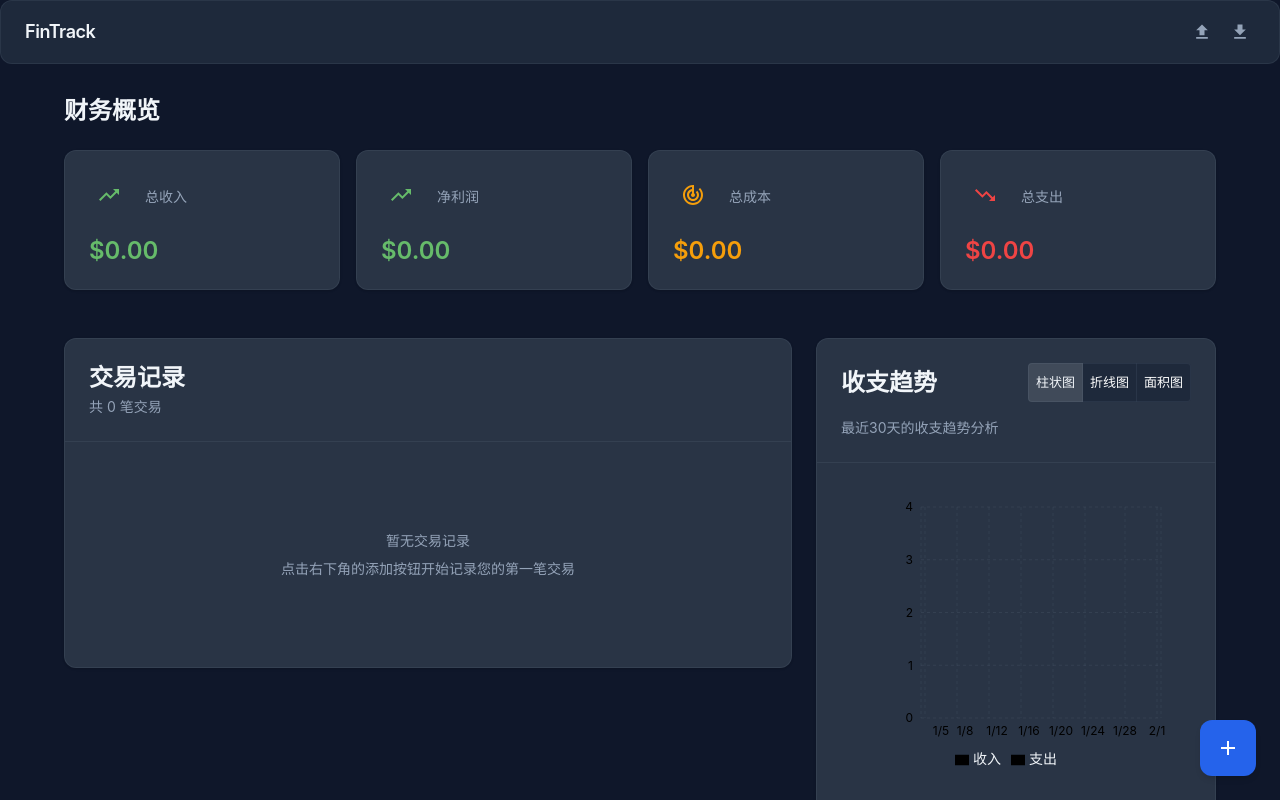
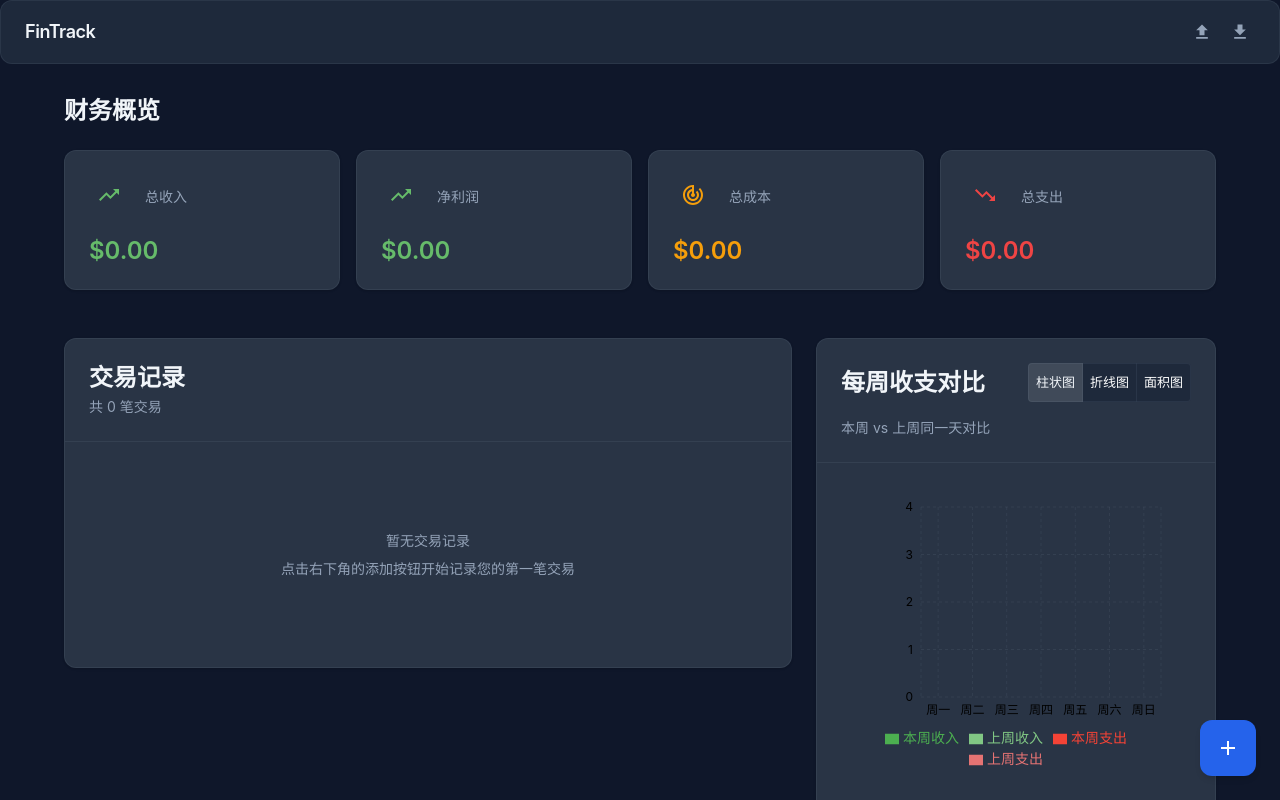
Before and after one commit to Integ/FinTrack, a React (Create React App) app: page / in a window 1280 px wide. Shown: the top 800 px of the page. Built offline with nearby package versions, Linux system fonts and the light colour scheme.

Commit message:
feat: Replace the daily chart with a weekly income and expense comparison view.

```diff
--- a/src/components/DailyChart.tsx
+++ b/src/components/DailyChart.tsx
@@ -5,12 +5,14 @@ import { useSelector } from 'react-redux';
 import { RootState } from '../store';
 import { Transaction } from '../types/transaction';
 
-interface DailyData {
-    date: string;
-    income: number;
-    expense: number;
-    cost: number;
-    totalExpense: number; // 支出和成本的总和
+interface WeeklyComparisonData {
+    dayLabel: string;      // "周一", "周二", etc.
+    date: string;          // 本周日期 YYYY-MM-DD
+    lastWeekDate: string;  // 上周同一天日期
+    income: number;        // 本周收入
+    expense: number;       // 本周支出（包含成本）
+    lastWeekIncome: number;    // 上周收入
+    lastWeekExpense: number;   // 上周支出
 }
 
 const DailyChart: React.FC = () => {
@@ -27,78 +29,105 @@ const DailyChart: React.FC = () => {
             return `${year}-${month}-${day}`;
         };
 
-        // 生成最近30天的日期数组（含今天）
-        const dates: string[] = [];
+        const dayLabels = ['周日', '周一', '周二', '周三', '周四', '周五', '周六'];
+
+        // 获取本周的周一日期
         const today = new Date();
+        const dayOfWeek = today.getDay(); // 0 = 周日, 1 = 周一, ...
+        const mondayOffset = dayOfWeek === 0 ? -6 : 1 - dayOfWeek;
 
-        for (let i = 29; i >= 0; i--) {
-            const date = new Date(today);
-            date.setDate(date.getDate() - i);
-            // 使用本地时间格式化 YYYY-MM-DD，避免UTC导致的跨天偏移
-            dates.push(formatLocalDate(date));
+        const thisMonday = new Date(today);
+        thisMonday.setDate(today.getDate() + mondayOffset);
+
+        const lastMonday = new Date(thisMonday);
+        lastMonday.setDate(thisMonday.getDate() - 7);
+
+        // 生成本周和上周的日期数组（周一到周日）
+        const thisWeekDates: string[] = [];
+        const lastWeekDates: string[] = [];
+
+        for (let i = 0; i < 7; i++) {
+            const thisWeekDate = new Date(thisMonday);
+            thisWeekDate.setDate(thisMonday.getDate() + i);
+            thisWeekDates.push(formatLocalDate(thisWeekDate));
+
+            const lastWeekDate = new Date(lastMonday);
+            lastWeekDate.setDate(lastMonday.getDate() + i);
+            lastWeekDates.push(formatLocalDate(lastWeekDate));
         }
 
-        // 按日期统计收入
-        const dailyMap = new Map<string, DailyData>();
-
-        // 初始化所有日期为0
-        dates.forEach(date => {
-            dailyMap.set(date, {
-                date: date,
+        // 初始化每周数据
+        const weeklyData: WeeklyComparisonData[] = [];
+        for (let i = 0; i < 7; i++) {
+            const dayIndex = (i + 1) % 7; // 周一=1, 周二=2, ..., 周日=0
+            weeklyData.push({
+                dayLabel: dayLabels[dayIndex === 0 ? 0 : dayIndex],
+                date: thisWeekDates[i],
+                lastWeekDate: lastWeekDates[i],
                 income: 0,
                 expense: 0,
-                cost: 0,
-                totalExpense: 0,
+                lastWeekIncome: 0,
+                lastWeekExpense: 0,
             });
-        });
+        }
 
-        // 统计每笔交易的收入、支出和成本
+        // 统计每笔交易
         transactions.forEach((transaction: Transaction) => {
             const transactionDate = transaction.date;
-            if (dailyMap.has(transactionDate)) {
-                const dayData = dailyMap.get(transactionDate)!;
+
+            // 检查是否在本周
+            const thisWeekIndex = thisWeekDates.indexOf(transactionDate);
+            if (thisWeekIndex !== -1) {
                 if (transaction.type === 'income') {
-                    dayData.income += transaction.amount;
-                    // 如果有成本，累加成本
+                    weeklyData[thisWeekIndex].income += transaction.amount;
+                    // 成本也计入支出
                     if (transaction.cost !== undefined) {
-                        dayData.cost += transaction.cost;
+                        weeklyData[thisWeekIndex].expense += transaction.cost;
                     }
                 } else if (transaction.type === 'expense') {
-                    dayData.expense += transaction.amount;
+                    weeklyData[thisWeekIndex].expense += transaction.amount;
+                }
+            }
+
+            // 检查是否在上周
+            const lastWeekIndex = lastWeekDates.indexOf(transactionDate);
+            if (lastWeekIndex !== -1) {
+                if (transaction.type === 'income') {
+                    weeklyData[lastWeekIndex].lastWeekIncome += transaction.amount;
+                    // 成本也计入支出
+                    if (transaction.cost !== undefined) {
+                        weeklyData[lastWeekIndex].lastWeekExpense += transaction.cost;
+                    }
+                } else if (transaction.type === 'expense') {
+                    weeklyData[lastWeekIndex].lastWeekExpense += transaction.amount;
                 }
             }
         });
 
-        // 转换为数组并格式化日期显示（以本地时间解析）
-        // 将支出和成本合并，并转换为负值，使柱状图向下展示
-        const data = Array.from(dailyMap.values()).map(item => {
-            const [yearStr, monthStr, dayStr] = item.date.split('-');
-            const dateObj = new Date(
-                Number(yearStr),
-                Number(monthStr) - 1,
-                Number(dayStr)
-            );
-            const month = dateObj.getMonth() + 1;
-            const day = dateObj.getDate();
-            // 合并支出和成本
-            const totalExpense = item.expense + item.cost;
-            return {
-                ...item,
-                // 保留原始正值用于 tooltip 显示
-                expense: item.expense,
-                cost: item.cost,
-                // 合并后的总值，转换为负值，向下展示
-                totalExpense: -totalExpense,
-                dateLabel: `${month}/${day}`, // 显示为 MM/DD 格式
-            };
-        });
-        return data;
+        // 转换支出为负值用于图表展示
+        return weeklyData.map(item => ({
+            ...item,
+            // 保留原始正值用于 tooltip
+            expensePositive: item.expense,
+            lastWeekExpensePositive: item.lastWeekExpense,
+            // 转换为负值用于图表
+            expense: -item.expense,
+            lastWeekExpense: -item.lastWeekExpense,
+        }));
     }, [transactions]);
 
-    const CustomTooltip = ({ active, payload, label }: any) => {
+    const CustomTooltip = ({ active, payload }: any) => {
         if (active && payload && payload.length) {
-            const p0 = payload[0];
-            const dateLabel = p0?.payload?.dateLabel || label;
+            const data = payload[0]?.payload;
+            if (!data) return null;
+
+            // 计算变化百分比
+            const incomeChange = data.lastWeekIncome > 0
+                ? ((data.income - data.lastWeekIncome) / data.lastWeekIncome * 100).toFixed(1)
+                : data.income > 0 ? '+∞' : '0';
+            const expenseChange = data.lastWeekExpensePositive > 0
+                ? ((data.expensePositive - data.lastWeekExpensePositive) / data.lastWeekExpensePositive * 100).toFixed(1)
+                : data.expensePositive > 0 ? '+∞' : '0';
 
             return (
                 <Paper
@@ -109,23 +138,64 @@ const DailyChart: React.FC = () => {
                         borderColor: 'divider',
                         borderRadius: 2,
                         boxShadow: '0 4px 12px rgba(0, 0, 0, 0.15)',
+                        minWidth: 200,
                     }}
                 >
-                    {dateLabel && (
-                        <Typography variant="body2" sx={{ fontWeight: 600, mb: 1.5 }}>
-                            {dateLabel}
+                    <Typography variant="body2" sx={{ fontWeight: 600, mb: 1.5 }}>
+                        {data.dayLabel}
+                    </Typography>
+
+                    <Box sx={{ mb: 1.5 }}>
+                        <Typography variant="caption" color="text.secondary">
+                            本周 ({data.date.slice(5)})
                         </Typography>
-                    )}
-                    {payload.map((entry: any, index: number) => {
-                        const value = Math.abs(entry.value || 0);
-                        return (
-                            <Box key={index} sx={{ mb: 0.5 }}>
-                                <Typography variant="body2" sx={{ color: entry.color }}>
-                                    {entry.name}: ${value.toFixed(2)}
-                                </Typography>
-                            </Box>
-                        );
-                    })}
+                        <Box sx={{ display: 'flex', justifyContent: 'space-between' }}>
+                            <Typography variant="body2" sx={{ color: 'success.main' }}>
+                                收入: ${data.income.toFixed(2)}
+                            </Typography>
+                        </Box>
+                        <Box sx={{ display: 'flex', justifyContent: 'space-between' }}>
+                            <Typography variant="body2" sx={{ color: 'error.main' }}>
+                                支出: ${data.expensePositive.toFixed(2)}
+                            </Typography>
+                        </Box>
+                    </Box>
+
+                    <Box sx={{ mb: 1.5 }}>
+                        <Typography variant="caption" color="text.secondary">
+                            上周 ({data.lastWeekDate.slice(5)})
+                        </Typography>
+                        <Box sx={{ display: 'flex', justifyContent: 'space-between' }}>
+                            <Typography variant="body2" sx={{ color: 'success.light' }}>
+                                收入: ${Math.abs(data.lastWeekIncome).toFixed(2)}
+                            </Typography>
+                        </Box>
+                        <Box sx={{ display: 'flex', justifyContent: 'space-between' }}>
+                            <Typography variant="body2" sx={{ color: 'error.light' }}>
+                                支出: ${data.lastWeekExpensePositive.toFixed(2)}
+                            </Typography>
+                        </Box>
+                    </Box>
+
+                    <Box sx={{ borderTop: '1px solid', borderColor: 'divider', pt: 1 }}>
+                        <Typography variant="caption" color="text.secondary">
+                            环比变化
+                        </Typography>
+                        <Box sx={{ display: 'flex', justifyContent: 'space-between' }}>
+                            <Typography variant="body2" sx={{
+                                color: Number(incomeChange) >= 0 ? 'success.main' : 'error.main'
+                            }}>
+                                收入: {Number(incomeChange) >= 0 ? '+' : ''}{incomeChange}%
+                            </Typography>
+                        </Box>
+                        <Box sx={{ display: 'flex', justifyContent: 'space-between' }}>
+                            <Typography variant="body2" sx={{
+                                color: Number(expenseChange) <= 0 ? 'success.main' : 'error.main'
+                            }}>
+                                支出: {Number(expenseChange) >= 0 ? '+' : ''}{expenseChange}%
+                            </Typography>
+                        </Box>
+                    </Box>
                 </Paper>
             );
         }
@@ -138,13 +208,21 @@ const DailyChart: React.FC = () => {
             margin: { top: 20, right: 30, left: 20, bottom: 20 }
         };
 
+        // 颜色定义
+        const colors = {
+            thisWeekIncome: '#4caf50',    // 绿色
+            lastWeekIncome: '#81c784',    // 浅绿色
+            thisWeekExpense: '#f44336',   // 红色
+            lastWeekExpense: '#e57373',   // 浅红色
+        };
+
         switch (chartType) {
             case 'line':
                 return (
                     <LineChart {...commonProps}>
                         <CartesianGrid strokeDasharray="3 3" stroke="rgba(148, 163, 184, 0.1)" />
                         <XAxis
-                            dataKey="dateLabel"
+                            dataKey="dayLabel"
                             stroke="text.secondary"
                             style={{ fontSize: '0.75rem' }}
                         />
@@ -154,21 +232,40 @@ const DailyChart: React.FC = () => {
                         />
                         <Tooltip content={<CustomTooltip />} />
                         <Legend />
+                        <ReferenceLine y={0} stroke="divider" strokeWidth={1} />
                         <Line
                             type="monotone"
                             dataKey="income"
-                            name="收入"
-                            stroke="success.main"
+                            name="本周收入"
+                            stroke={colors.thisWeekIncome}
                             strokeWidth={2}
-                            dot={{ fill: 'success.main', r: 3 }}
+                            dot={{ fill: colors.thisWeekIncome, r: 4 }}
                         />
                         <Line
                             type="monotone"
-                            dataKey="totalExpense"
-                            name="支出"
-                            stroke="error.main"
+                            dataKey="lastWeekIncome"
+                            name="上周收入"
+                            stroke={colors.lastWeekIncome}
                             strokeWidth={2}
-                            dot={{ fill: 'error.main', r: 3 }}
+                            strokeDasharray="5 5"
+                            dot={{ fill: colors.lastWeekIncome, r: 3 }}
+                        />
+                        <Line
+                            type="monotone"
+                            dataKey="expense"
+                            name="本周支出"
+                            stroke={colors.thisWeekExpense}
+                            strokeWidth={2}
+                            dot={{ fill: colors.thisWeekExpense, r: 4 }}
+                        />
+                        <Line
+                            type="monotone"
+                            dataKey="lastWeekExpense"
+                            name="上周支出"
+                            stroke={colors.lastWeekExpense}
+                            strokeWidth={2}
+                            strokeDasharray="5 5"
+                            dot={{ fill: colors.lastWeekExpense, r: 3 }}
                         />
                     </LineChart>
                 );
@@ -177,7 +274,7 @@ const DailyChart: React.FC = () => {
                     <AreaChart {...commonProps}>
                         <CartesianGrid strokeDasharray="3 3" stroke="rgba(148, 163, 184, 0.1)" />
                         <XAxis
-                            dataKey="dateLabel"
+                            dataKey="dayLabel"
                             stroke="text.secondary"
                             style={{ fontSize: '0.75rem' }}
                         />
@@ -187,30 +284,47 @@ const DailyChart: React.FC = () => {
                         />
                         <Tooltip content={<CustomTooltip />} />
                         <Legend />
+                        <ReferenceLine y={0} stroke="divider" strokeWidth={1} />
                         <Area
                             type="monotone"
                             dataKey="income"
-                            name="收入"
-                            stroke="success.main"
-                            fill="success.main"
+                            name="本周收入"
+                            stroke={colors.thisWeekIncome}
+                            fill={colors.thisWeekIncome}
                             fillOpacity={0.3}
                         />
                         <Area
                             type="monotone"
-                            dataKey="totalExpense"
-                            name="支出"
-                            stroke="error.main"
-                            fill="error.main"
+                            dataKey="lastWeekIncome"
+                            name="上周收入"
+                            stroke={colors.lastWeekIncome}
+                            fill={colors.lastWeekIncome}
+                            fillOpacity={0.2}
+                        />
+                        <Area
+                            type="monotone"
+                            dataKey="expense"
+                            name="本周支出"
+                            stroke={colors.thisWeekExpense}
+                            fill={colors.thisWeekExpense}
                             fillOpacity={0.3}
+                        />
+                        <Area
+                            type="monotone"
+                            dataKey="lastWeekExpense"
+                            name="上周支出"
+                            stroke={colors.lastWeekExpense}
+                            fill={colors.lastWeekExpense}
+                            fillOpacity={0.2}
                         />
                     </AreaChart>
                 );
             default:
                 return (
-                    <BarChart {...commonProps} barGap={0}>
+                    <BarChart {...commonProps} barGap={2} barCategoryGap="20%">
                         <CartesianGrid strokeDasharray="3 3" stroke="rgba(148, 163, 184, 0.1)" />
                         <XAxis
-                            dataKey="dateLabel"
+                            dataKey="dayLabel"
                             stroke="text.secondary"
                             style={{ fontSize: '0.75rem' }}
                         />
@@ -223,15 +337,27 @@ const DailyChart: React.FC = () => {
                         <Legend />
                         <Bar
                             dataKey="income"
-                            name="收入"
-                            fill="success.main"
+                            name="本周收入"
+                            fill={colors.thisWeekIncome}
                             radius={[2, 2, 0, 0]}
                         />
                         <Bar
-                            dataKey="totalExpense"
-                            name="支出"
-                            fill="error.main"
+                            dataKey="lastWeekIncome"
+                            name="上周收入"
+                            fill={colors.lastWeekIncome}
                             radius={[2, 2, 0, 0]}
+                        />
+                        <Bar
+                            dataKey="expense"
+                            name="本周支出"
+                            fill={colors.thisWeekExpense}
+                            radius={[0, 0, 2, 2]}
+                        />
+                        <Bar
+                            dataKey="lastWeekExpense"
+                            name="上周支出"
+                            fill={colors.lastWeekExpense}
+                            radius={[0, 0, 2, 2]}
                         />
                     </BarChart>
                 );
@@ -243,7 +369,7 @@ const DailyChart: React.FC = () => {
             <Box sx={{ p: 3, borderBottom: '1px solid', borderColor: 'divider' }}>
                 <Box sx={{ display: 'flex', justifyContent: 'space-between', alignItems: 'center', mb: 2 }}>
                     <Typography variant="h4" sx={{ fontWeight: 600 }}>
-                        收支趋势
+                        每周收支对比
                     </Typography>
                     <ToggleButtonGroup
                         value={chartType}
@@ -258,7 +384,7 @@ const DailyChart: React.FC = () => {
                     </ToggleButtonGroup>
                 </Box>
                 <Typography variant="body2" color="text.secondary">
-                    最近30天的收支趋势分析
+                    本周 vs 上周同一天对比
                 </Typography>
             </Box>
 
```
